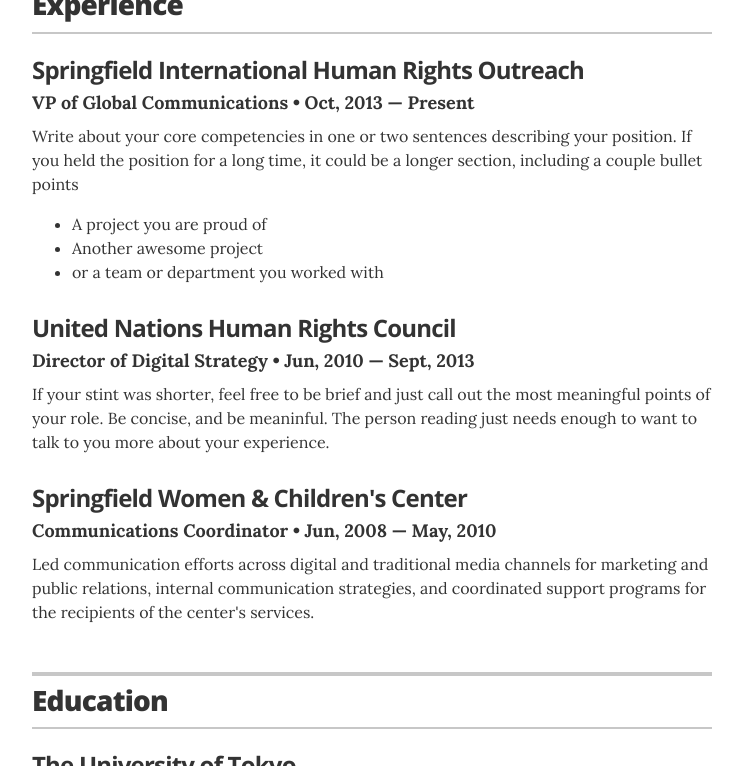
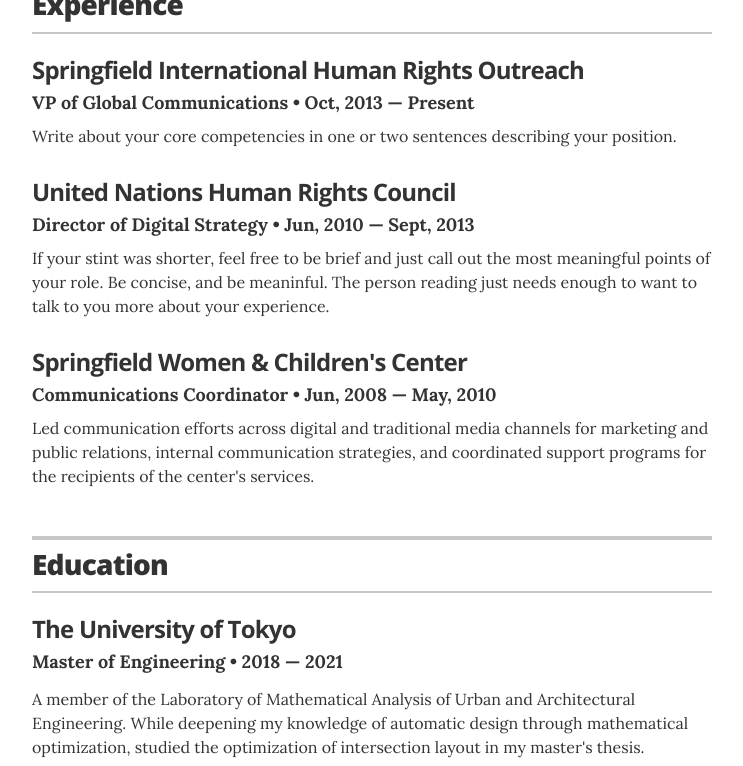
Before and after one commit to AyumiMukai/page, a Jekyll site: the page built from index.html, in a window 1280 px wide and 900 px high, scrolled down 387 px, cut to the strip 134-900 px from the top of the window. Shown: the whole strip, without its empty margins (268-1011 px from the left). Built offline with Jekyll 4.4.1, drawn with Linux system fonts in a browser that asks for light colours.

Commit message:
Update experience.yml

```diff
--- a/_data/experience.yml
+++ b/_data/experience.yml
@@ -3,7 +3,7 @@
 - company: Springfield International Human Rights Outreach
   position: VP of Global Communications
   duration: Oct, 2013 &mdash; Present
-  summary: Write about your core competencies in one or two sentences describing your position. If you held the position for a long time, it could be a longer section, including a couple bullet points	<ul class="resume-item-list"><li>A project you are proud of</li><li>Another awesome project</li><li>or a team or department you worked with</li></ul>
+  summary: Write about your core competencies in one or two sentences describing your position.
 
 # Director of Digital Stratgy
 - company: United Nations Human Rights Council
```
